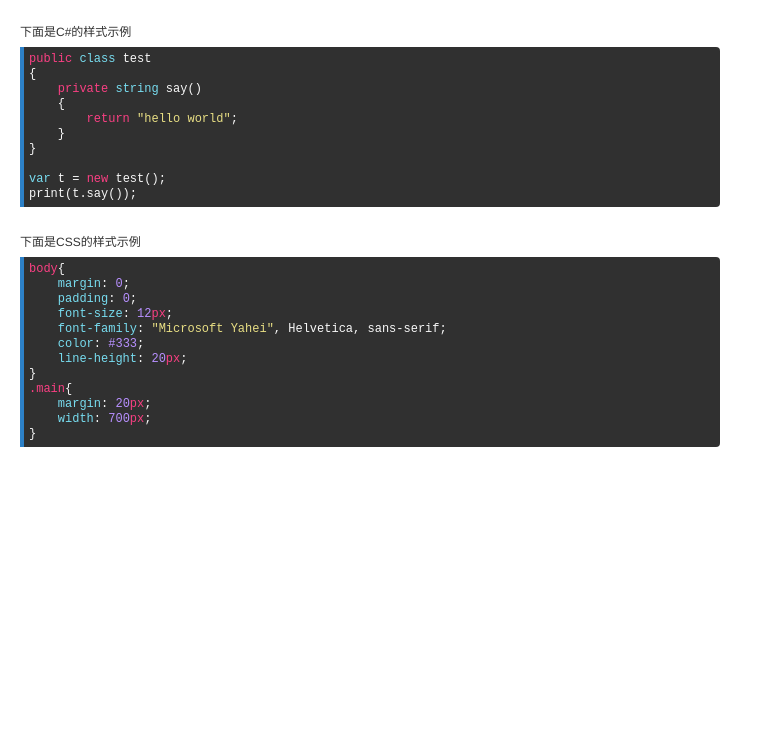
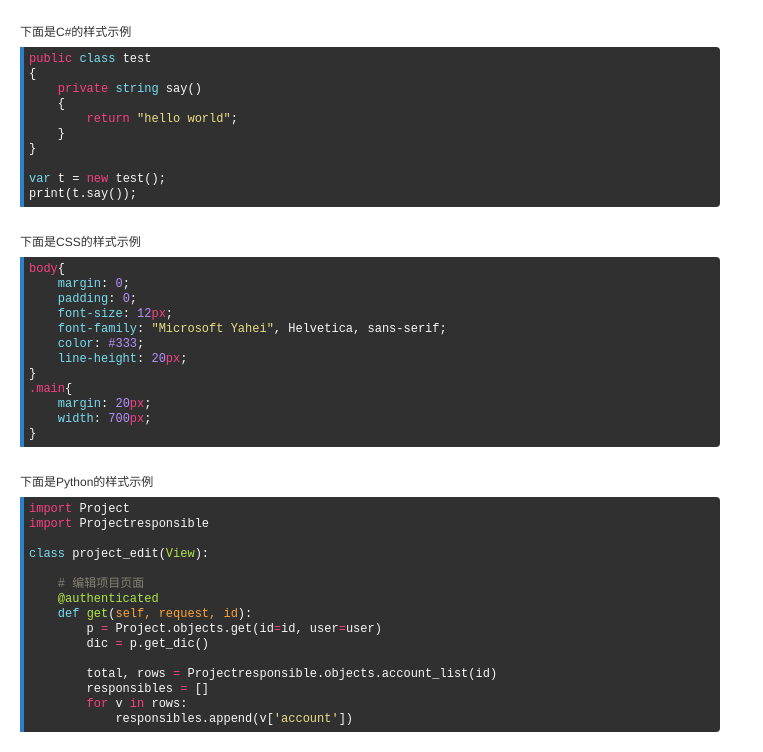
Before and after one commit to linxl2013/mytools, a plain HTML site: page codebrusher/index.html in a window 1280 px wide. Shown: the part 788-1540 px from the top of the page, without its empty margins (0-763 px from the left). Before the commit the page ends 1255 px from the top, so only its background shows below. Drawn offline with Linux system fonts and the light colour scheme.

Commit message:
增加python语言

```diff
--- a/codebrusher/codebrusher.js
+++ b/codebrusher/codebrusher.js
@@ -116,6 +116,25 @@ var cb = {
 				Node:{Exp:/\&lt;[\/\?]?([A-Za-z0-9_]+)\s*/g,Index:1,Class:'code_pink'},
 			},
 			Keyword:{}
+		},
+		python:{
+			Special:{
+				string:{Exp:/\'\'\'[\s\S]*?\'\'\'/g,Class:'code_str'},
+				string2:{Exp:/"([^"]*?)"/g,Class:'code_str'},
+				string3:{Exp:/'([^']*?)'/g,Class:'code_str'},
+				Note:{Exp:/(\#.*)$/gm,Class:"code_note"},
+				Regular:{Exp:/(\/(?:[^\n])*?\/[igm]{0,3})/g,Class:"code_purple"},
+				Extend:{Exp:/class\s+[A-Za-z0-9_]+\s*\(([\s]||[\s\S]+?)\)/g,Index:1,Class:"code_green"},
+				Extend2:{Exp:/\@[A-Za-z0-9_]+/g,Class:'code_green'},
+				FunName:{Exp:/def\s+([A-Za-z0-9_]+)\s*\(?/g,Index:1,Class:'code_green'},
+				FunName2:{Exp:/def\s*\(([\s]||[\s\S]+?)\)/g,Index:1,Class:'code_yellow'},
+				Sign:{Exp:/(===|!==|==|!=|=|!|\&\&|\|\||\&gt\;|\&gt\;=|\&lt\;=|-\&gt\;|=\&gt\;|\&lt\;|\+|\-|\*|\/)/g,Class:'code_pink'},
+			},
+			Keyword:{
+				blue:{Str:'class def lambda',Class:'code_blue'},
+				purple:{Str:'False True None',Class:'code_purple'},
+				pink:{Str:'finally is return continue for from nonlocal while and del global not with as elif if or yield assert else import pass break except in raise try',Class:'code_pink'},
+			}
 		},
 	}
 }
@@ -247,6 +266,7 @@ cb.CodeBrusher.defaults = {
 	vb: 'vb',
 	ruby: 'ruby',
 	xml: 'xml',
+	python: 'python',
 }
 
 cb.CodeBrusher.init = function(options){
--- a/codebrusher/index.html
+++ b/codebrusher/index.html
@@ -83,6 +83,24 @@ body{
     margin: 20px;
     width: 700px;
 }</pre>
+    <br/>
+    下面是Python的样式示例
+    <pre class="prettyprint lang-py">
+import Project
+import Projectresponsible
+
+class project_edit(View):
+
+    # 编辑项目页面
+    @authenticated
+    def get(self, request, id):
+        p = Project.objects.get(id=id, user=user)
+        dic = p.get_dic()
+
+        total, rows = Projectresponsible.objects.account_list(id)
+        responsibles = []
+        for v in rows:
+            responsibles.append(v['account'])</pre>
 </div>
 
 <script type="text/javascript"  src="codebrusher.js"></script>
@@ -96,6 +114,7 @@ body{
       vb: 'lang-vb',
       ruby: 'lang-rb',
       xml: 'lang-xml',
+      python: 'lang-py',
   });
     /*]]>*/
 </script>
```
